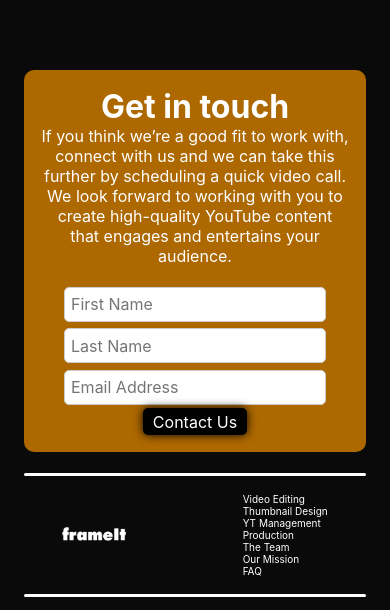
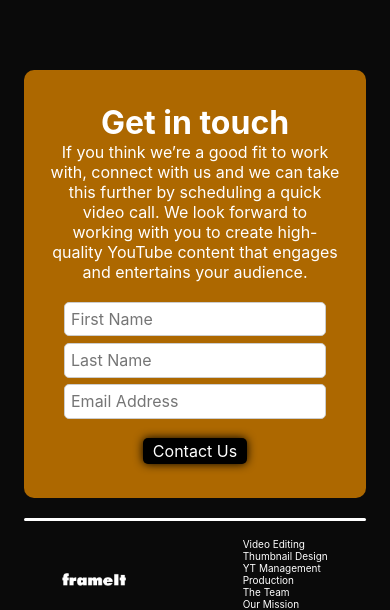
Before and after one commit to varunization4123/frameit-media-website, a Svelte app: page / in a window 390 px wide. Shown: the part 4012-4622 px from the top of the page. Built offline with nearby package versions, Linux system fonts and the light colour scheme.

Commit message:
Contact Form Quick Corrections

```diff
--- a/src/NavItems/Contact.svelte
+++ b/src/NavItems/Contact.svelte
@@ -48,10 +48,18 @@
         .contactForm{
             display: block;
             text-align: center;
-            padding-bottom: 5%;
+            padding: 5% 3%;
         }
         .lhs{
             max-width: 100%;
         }
+        #btn{
+            margin: 5% 25% 5% 25%;
+        }
+    }
+    @media(max-width: 504px){
+        #btn{
+            margin: 5% 15% 5% 15%;
+        }
     }
 </style>
```
